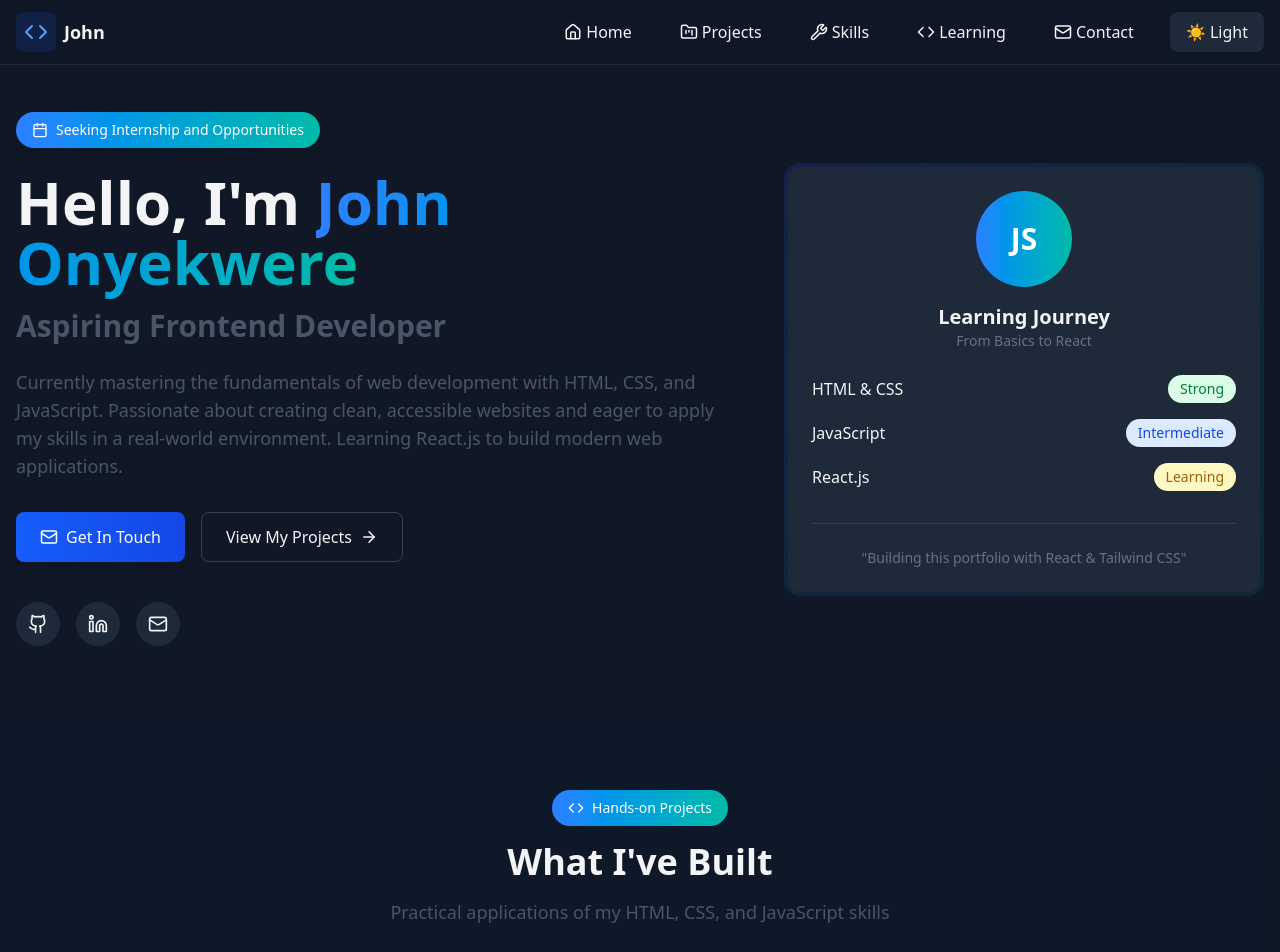
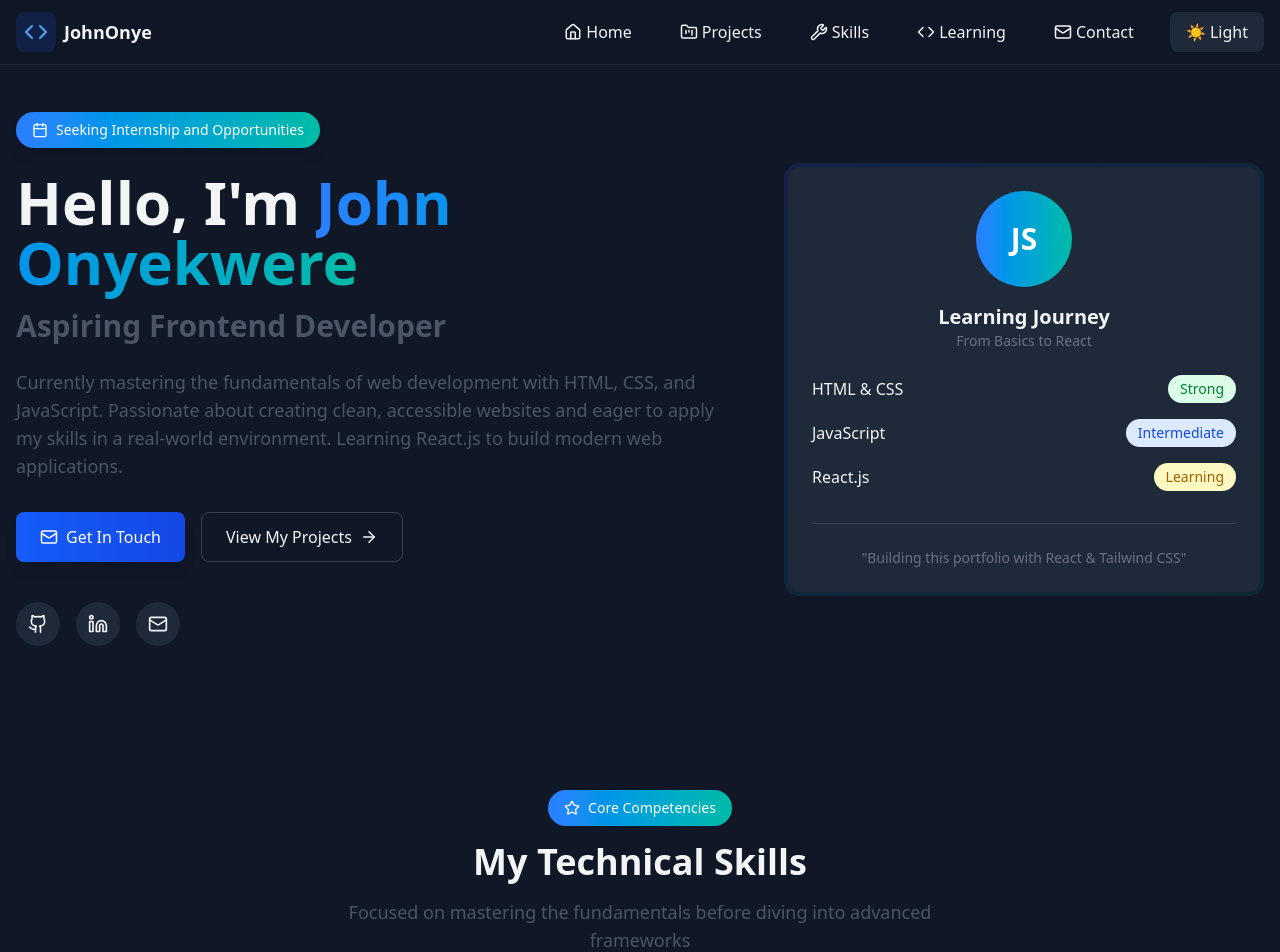
Before and after one commit to ProgViki/john-portfolio, a React (Vite) app: page / in a window 1280 px wide. Shown: the top 952 px of the page. Built offline with nearby package versions, Linux system fonts and the light colour scheme.

Commit message:
remove_projects_section

```diff
--- a/src/App.jsx
+++ b/src/App.jsx
@@ -3,7 +3,7 @@ import React, { useState, useEffect } from 'react';
 import Navigation from './components/Navigation';
 import Hero from './components/Hero';
 import SkillsShowcase from './components/SkillsShowcase';
-import Projects from './components/Projects';
+// import Projects from './components/Projects';
 import LearningJourney from './components/LearningJourney';
 import Contact from './components/Contact';
 import Footer from './components/Footer';
@@ -60,7 +60,7 @@ function App() {
         scrollToSection={scrollToSection}
       />
 
-      <Projects darkMode={darkMode} />
+      {/* <Projects darkMode={darkMode} /> */}
 
       <SkillsShowcase darkMode={darkMode} />
 
--- a/src/components/Navigation.jsx
+++ b/src/components/Navigation.jsx
@@ -4,7 +4,7 @@ import { Code, Menu, X, Home, FolderKanban, Wrench, Mail } from 'lucide-react';
 
 
 const developerInfo = {
-  name: "John Onye"
+  name: "JohnOnye Onyekwere",
 }
 
 const Navigation = ({  darkMode, toggleDarkMode, scrollToSection }) => {
--- a/src/data/portfolioData.js
+++ b/src/data/portfolioData.js
@@ -10,7 +10,7 @@ export const developerInfo = {
   tagline: "Seeking Internship and Opportunities",
   bio: "Currently mastering the fundamentals of web development with HTML, CSS, and JavaScript. Passionate about creating clean, accessible websites and eager to apply my skills in a real-world environment. Learning React.js to build modern web applications.",
   status: "Currently pursuing Computer Science degree",
-  resumeUrl: "/john-onyechukwu-resume.pdf"
+  resumeUrl: "/public/JOHNONYE_RESUME.pdf"
 };
 
 export const coreSkills = [
```
Also changed, not shown: 1 other file (tests, documents, lock files or other folders).
